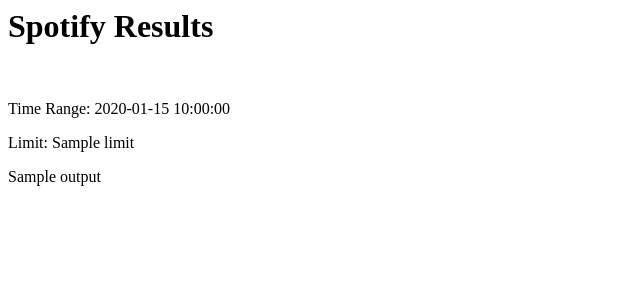
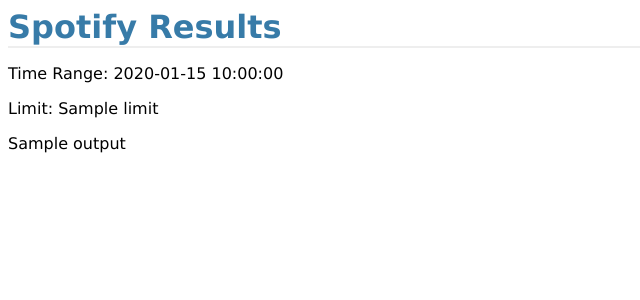
Before and after one commit to daisylu/SpotifyUnwrapped, a Flask app: template templates/results.html in a window 1280 px wide. Shown: the top 300 px of the page, without its empty margins (0-640 px from the left). Run offline with Flask 2, Linux system fonts and the light colour scheme; the template is opened without the code that fills it: most values are stand-ins (such as "Sample title", 1, 10 or a date in 2020).

Commit message:
remove div classes

```diff
--- a/templates/results.html
+++ b/templates/results.html
@@ -1,14 +1,8 @@
-<div class="">
+<link rel=stylesheet type=text/css href="{{ url_for('static', filename='style.css') }}">
 
-		<div class="">
-	    	<h1>Spotify Results</h1>
-	    </div>
-		<div class="">
-			<br />
-			<p> Time Range: {{data.time_range}} </p>
-			<p> Limit: {{data.limit}} </p>
+<h1>Spotify Results</h1>
 
-    </div>
+<p> Time Range: {{data.time_range}} </p>
+<p> Limit: {{data.limit}} </p>
 
-    {{ output | safe}}
-</div>
+{{ output | safe}}
```
